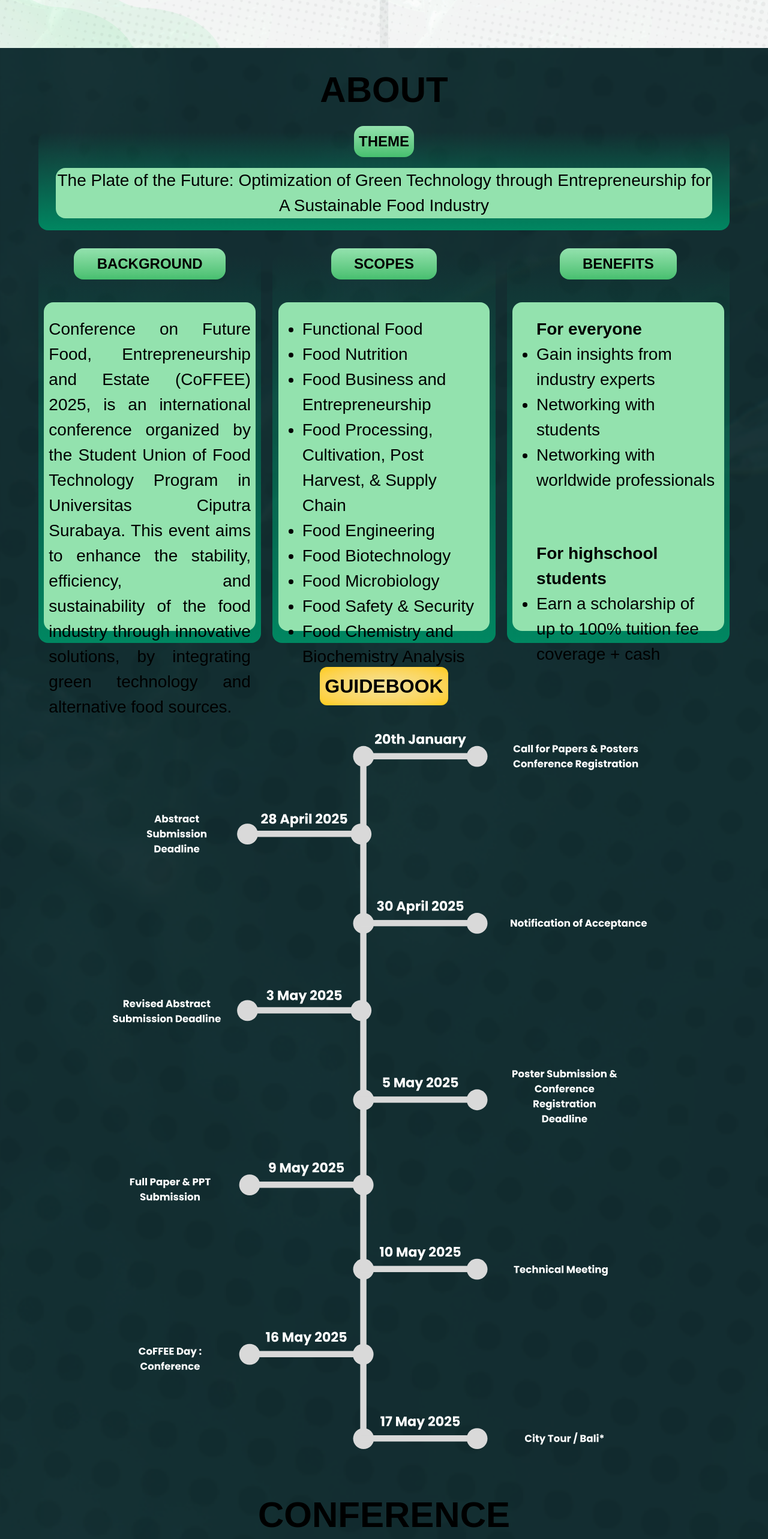
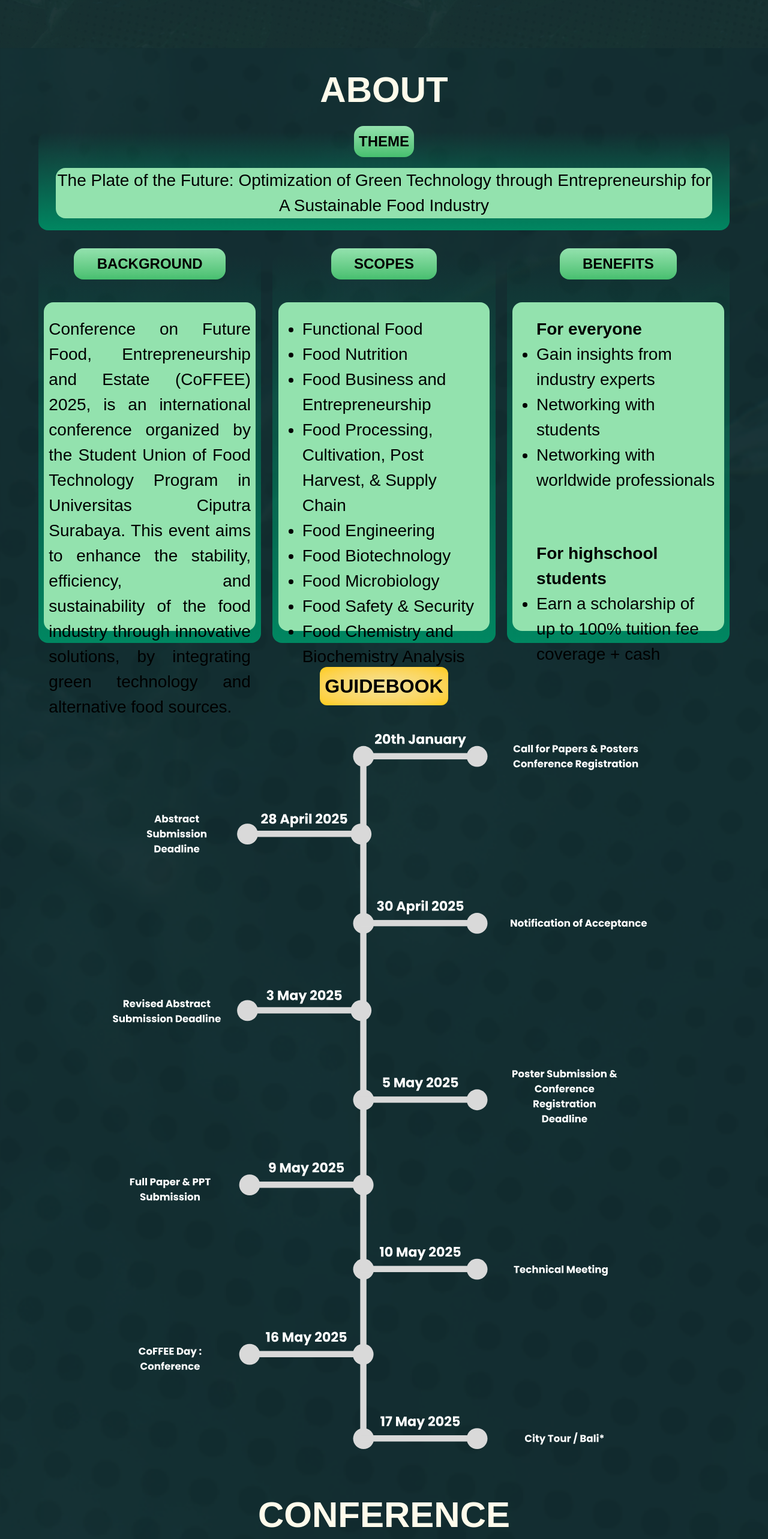
Before and after one commit to UCYenyen/Coffee2025, a Next.js app: page / in a window 1280 px wide. Shown: the part 860-3426 px from the top of the page at 60% size. Built offline with nearby package versions, Linux system fonts and the light colour scheme.

Commit message:
Fix background

```diff
--- a/src/app/page.tsx
+++ b/src/app/page.tsx
@@ -23,7 +23,7 @@ export const metadata: Metadata = {
 };
 export default function Home() {
   return (
-      <div className="overflow-x-hidden">
+      <div className="overflow-x-hidden bg-gradient-to-b from-[#132D31] to-[#2B4237]">
         <DisableZoom/>
         <NavbarUI />
 
@@ -33,7 +33,7 @@ export default function Home() {
           <Image className="absolute rotate-180 z-[-10] w-[50vw] h-[50vh] bottom-[-20vh] left-[-15vw]" src={Waves} alt="Waves" />
         </div>
         <div className="bg-[#132D31] pt-10 pb-10 w-[100vw]" style={{backgroundImage: `url('${dotbg.src}')`, backgroundSize: 'cover', backgroundRepeat: 'repeat'}}>
-          <h1 className="text-center text-6xl font-semibold">ABOUT</h1>
+          <h1 className="text-center text-6xl font-semibold text-amber-50">ABOUT</h1>
           <div className="ThemeAndScopes w-[100vw] flex justify-center">
             <div className="mt-10 relative flex justify-center w-[90vw] bg-gradient-to-b from-[#93e2af00] to-[#008761] rounded-2xl">
               <div className="absolute top-[-10px] bg-gradient-to-b from-[#93E2AE] to-[#46BF6F] rounded-2xl">
@@ -51,7 +51,7 @@ export default function Home() {
             <div className="mt-10 relative flex justify-center h-[100%] w-[90vw] bg-gradient-to-b from-[#93e2af00] to-[#008761] rounded-2xl md:w-[29vw] sm:h-[40.5rem] md:h-[50.5rem] lg:h-[47.5rem] xl:h-[40.5rem]">
                 <div className="absolute top-[-10px] bg-gradient-to-b from-[#93E2AE] to-[#46BF6F] rounded-2xl">
                   <div className="">
-                    <h1 className="text-[24px] pl-[3vw] pr-[3vw] sm:text-[24px] text-black font-semibold p-2">BACKGROUND</h1>
+                    <h1 className="text-[24px] pl-[3vw] pr-[3vw] sm:text-[24px] text-black font-semibold p-2 ">BACKGROUND</h1>
                   </div>
                 </div>
                 <div className="bg-[#93E2AE] rounded-2xl mt-20 mb-5 w-[95%]">
@@ -122,7 +122,7 @@ export default function Home() {
             <Image className="w-[100vw] ml-[-2.5vw] h-[60vh] bottom-[-20vh] left-[-15vw] sm:h-[100vh] md:h-[100vh] xl:h-[150vh]" src={Timeline} alt="Timeline" />
           </div>
 
-          <h1 className="text-center text-5xl font-semibold mt-20 md:text-6xl">CONFERENCE</h1>
+          <h1 className="text-center text-5xl font-semibold mt-20 text-amber-50 md:text-6xl">CONFERENCE</h1>
           <div className="Conference w-[100vw] h-auto flex flex-col justify-center items-center gap-[1.5vw] md:flex-row">
             <div className="mt-10 relative flex justify-center h-[100%] w-[90vw] bg-gradient-to-b from-[#93e2af00] to-[#008761] rounded-2xl md:w-[29vw]">
                   <div className="absolute top-[-10px] bg-gradient-to-b from-[#93E2AE] to-[#46BF6F] rounded-2xl">
@@ -210,7 +210,7 @@ export default function Home() {
             </div>
           </div>
 
-          <h1 className="text-center text-5xl font-semibold mt-20 md:text-6xl">COMPETITION</h1>
+          <h1 className="text-center text-5xl font-semibold mt-20 text-amber-50 md:text-6xl">COMPETITION</h1>
           <div className="Conference w-[100vw] h-auto flex flex-col justify-center items-center gap-[1.5vw] md:flex-row">
             <div className="mt-10 relative flex justify-center h-[100%] w-[90vw] bg-gradient-to-b from-[#5ce88d00] to-[#008761] rounded-2xl md:w-[29vw]">
                   <div className="absolute top-[-10px] bg-gradient-to-b from-[#93E2AE] to-[#46BF6F] rounded-2xl">
```
